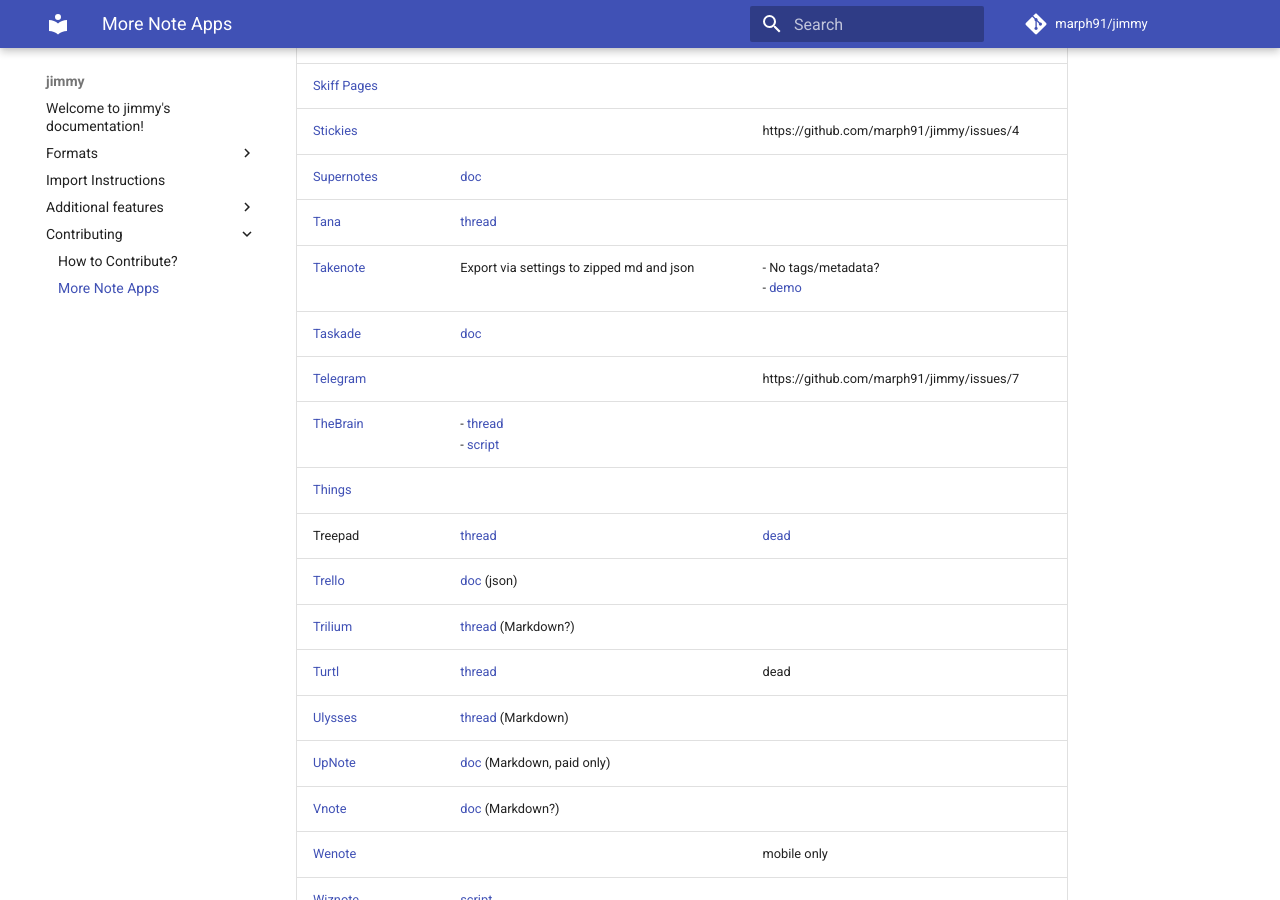
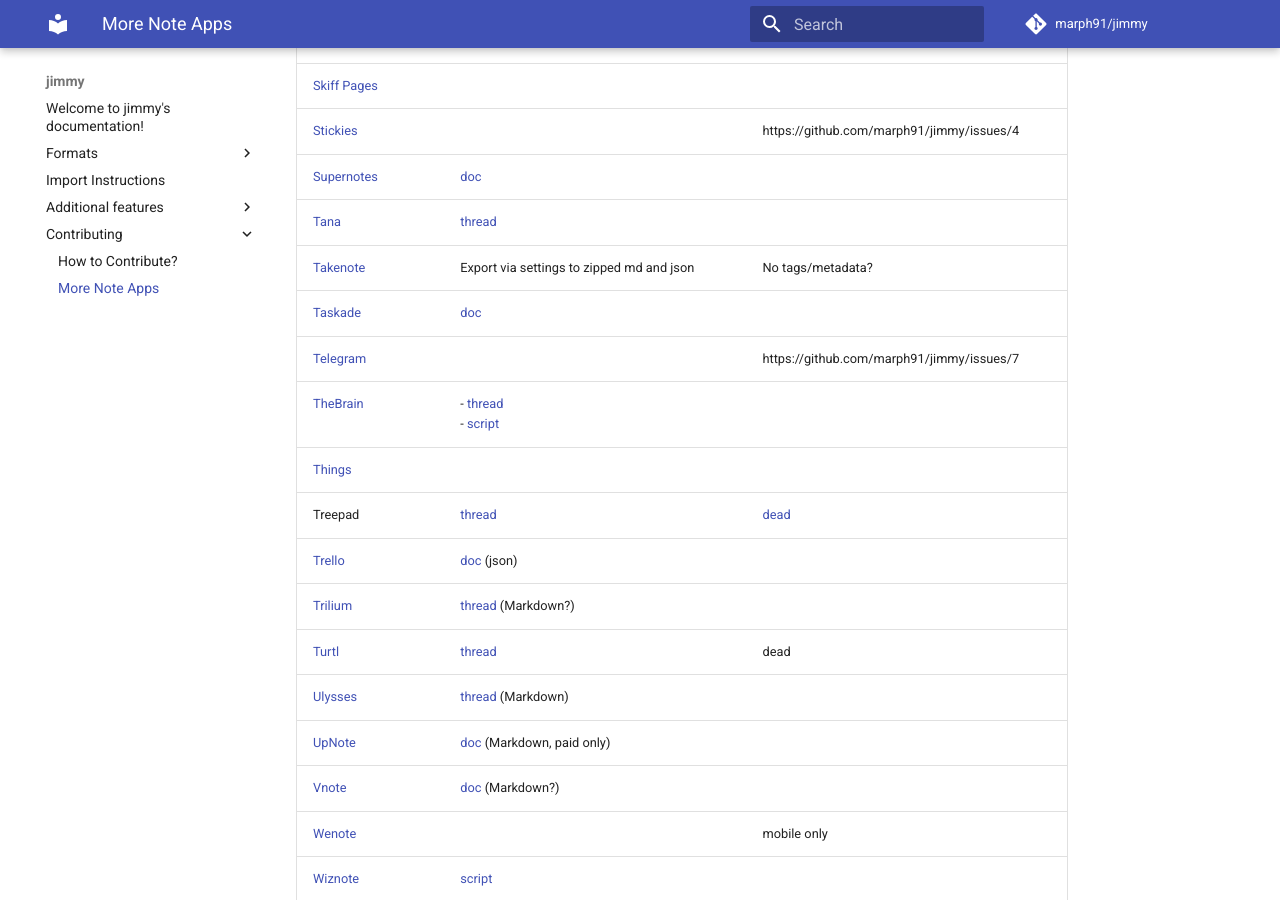
Before and after one commit to marph91/jimmy, an MkDocs documentation site: the page built from docs/contributing/more_note_apps.md, in a window 1280 px wide and 900 px high, scrolled down 3623 px. Built offline with MkDocs 1.6.1 and Material for MkDocs 9.7.7, drawn with Linux system fonts in a browser that asks for light colours; comment, search, counter and statistics services are not loaded.

```diff
--- a/docs/contributing/more_note_apps.md
+++ b/docs/contributing/more_note_apps.md
@@ -73,7 +73,7 @@ Loose collection of note apps/messengers/wikis/formats that could be implemented
 | [Stickies](https://www.zhornsoftware.co.uk/stickies/) |     | https://github.com/marph91/jimmy/issues/4 |
 | [Supernotes](https://supernotes.app/) | [doc](https://help.supernotes.app/en/articles/3068672-printing-exporting#h_f37e2930e4) |     |
 | [Tana](https://tana.inc/) | [thread](https://www.reddit.com/r/TanaInc/comments/13jjiwi/comment/jkgca57/) |     |
-| [Takenote](https://takenote.ai/) | Export via settings to zipped md and json | - No tags/metadata? <br>- [demo](/tmp/.mount_JoplinqJrP4H/resources/app.asar/Demo) |
+| [Takenote](https://takenote.ai/) | Export via settings to zipped md and json | No tags/metadata? |
 | [Taskade](https://www.taskade.com/) | [doc](https://help.taskade.com/en/collections/8400888-export) |     |
 | [Telegram](https://telegram.org/) |     | https://github.com/marph91/jimmy/issues/7 |
 | [TheBrain](https://www.thebrain.com/) | - [thread](https://forums.thebrain.com/post/exporting-brain-possible-9725592) <br>- [script](https://github.com/sanderdatema/thebrain2markdown) |     |
--- a/mkdocs.yml
+++ b/mkdocs.yml
@@ -35,7 +35,11 @@ plugins:
 markdown_extensions:
   - admonition
   # code block highlighting
-  - pymdownx.superfences
+  - pymdownx.superfences:
+      custom_fences:
+        # mermaid code blocks
+        - name: mermaid
+          class: mermaid
   # disable the toc, since there is not that much content
   # https://github.com/squidfunk/mkdocs-material/discussions/2644#discussioncomment-715040
   - toc:
```
